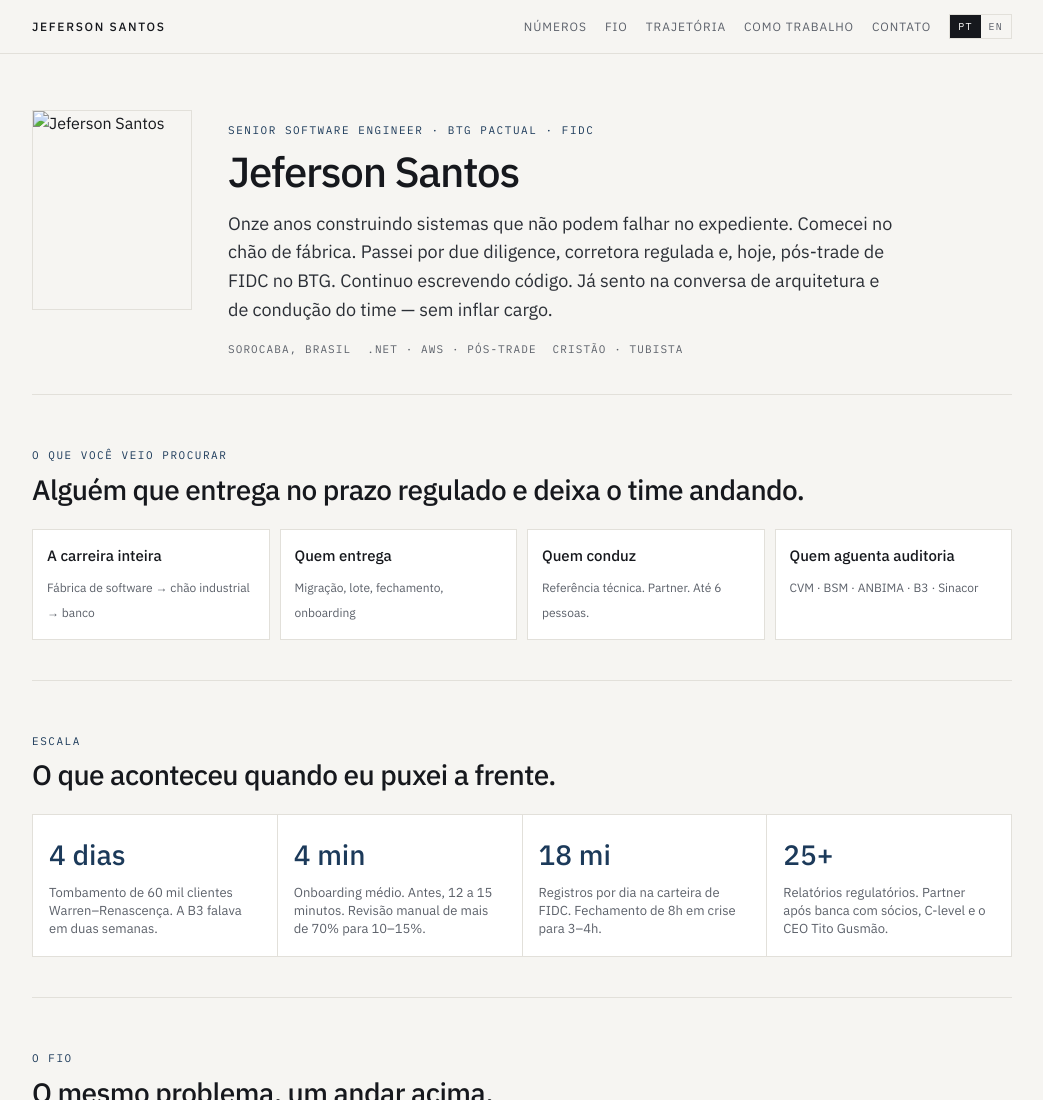
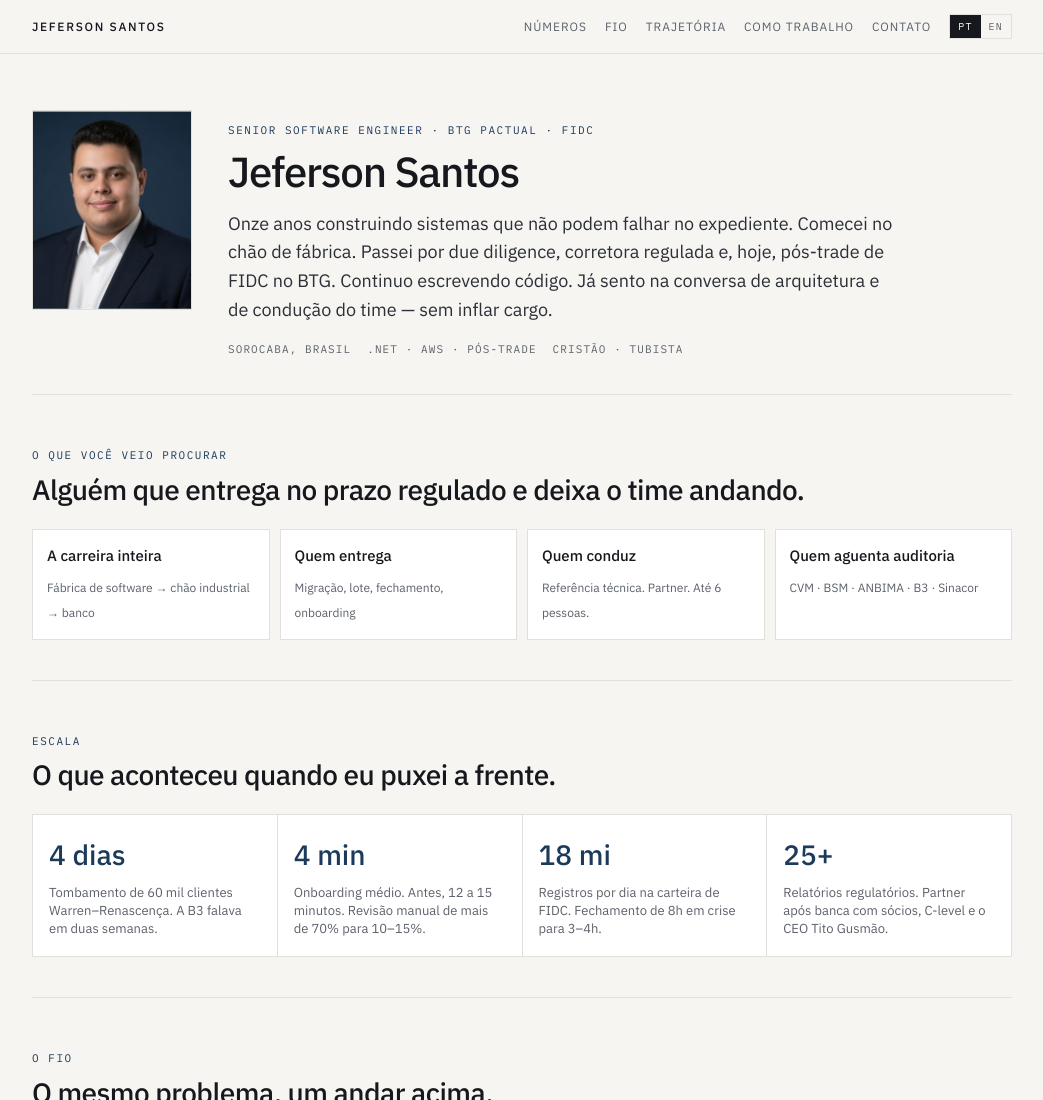
Before and after one commit to JeffGide/JeffGide.github.io, a plain HTML site: page index.html in a window 1280 px wide. Shown: the top 1100 px of the page, without its empty margins (118-1161 px from the left). Drawn offline with Linux system fonts and the light colour scheme.

Commit message:
usa a foto enviada no hero

```diff
--- a/index.html
+++ b/index.html
@@ -29,7 +29,7 @@
   </nav>
   <div class="wrap">
     <header class="hero">
-      <img src="img/jeferson.jpg" alt="Jeferson Santos" />
+      <img src="1786639227177.jpg" alt="Jeferson Santos" />
       <div>
         <p class="kicker">Senior Software Engineer · BTG Pactual · FIDC</p>
         <h1>Jeferson Santos</h1>
```
